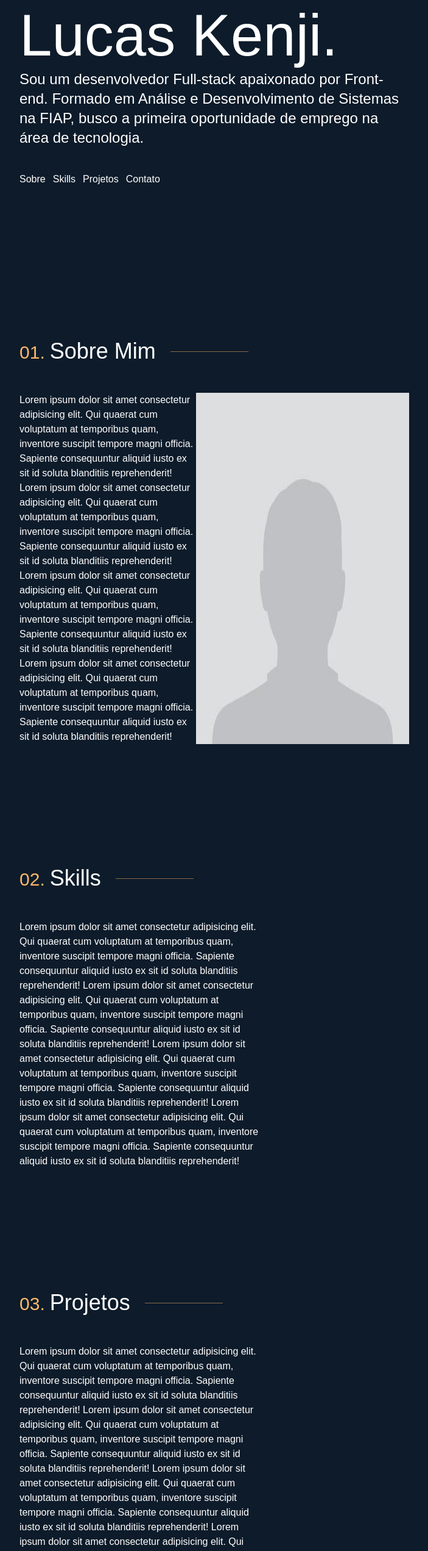
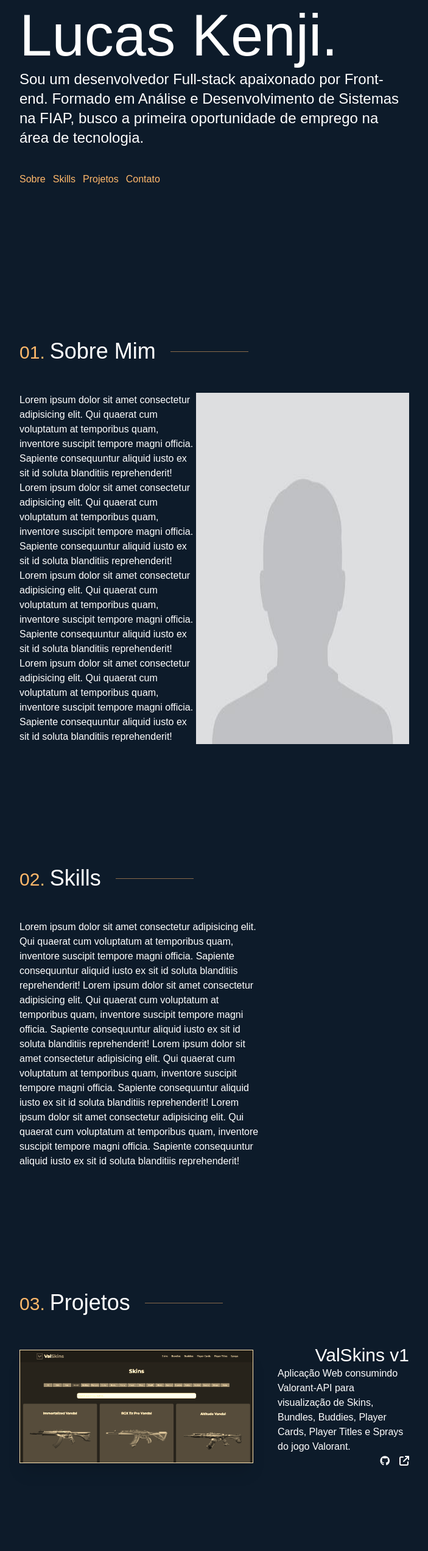
Before and after one commit to dinozindev/portfolio-v2, a React (Vite) app: page / in a window 1280 px wide. Shown: the part 244-2787 px from the top of the page at 61% size, without its empty margins (288-991 px from the left). Built offline with nearby package versions, Linux system fonts and the light colour scheme; a web font is replaced by a local one.

Commit message:
feat: adicionando Curriculo e card para projeto

```diff
--- a/index.html
+++ b/index.html
@@ -9,6 +9,7 @@
   <link rel="preconnect" href="https://fonts.googleapis.com">
   <link rel="preconnect" href="https://fonts.gstatic.com" crossorigin>
   <link href="https://fonts.googleapis.com/css2?family=Stack+Sans+Headline:wght@200..700&display=swap" rel="stylesheet">
+  <script src="https://kit.fontawesome.com/53b40008ec.js" crossorigin="anonymous"></script>
   <title>portfolio</title>
 </head>
 
--- a/src/App.tsx
+++ b/src/App.tsx
@@ -9,15 +9,15 @@ import Skills from "./Components/Skills"
 const App = () => {
   return (
     <>
-      <Header />
       <main>
+        <Header />
         <About />
         <Details />
         <Skills />
         <Projects />
         <Contact />
+        <Footer />
       </main>
-      <Footer />
     </>
   )
 }
--- a/src/Components/About.tsx
+++ b/src/Components/About.tsx
@@ -7,10 +7,10 @@ const About = () => {
                     <h2 className="text-8xl">Lucas Kenji.</h2>
                     <p className="text-2xl">Sou um desenvolvedor Full-stack apaixonado por Front-end. Formado em Análise e Desenvolvimento de Sistemas na FIAP, busco a primeira oportunidade de emprego na área de tecnologia.</p>
                     <div className="flex py-8 gap-3">
-                        <a>Sobre</a>
-                        <a>Skills</a>
-                        <a>Projetos</a>
-                        <a>Contato</a>
+                        <a className="text-orange-300 hover:text-orange-100 cursor-pointer">Sobre</a>
+                        <a className="text-orange-300 hover:text-orange-100 cursor-pointer">Skills</a>
+                        <a className="text-orange-300 hover:text-orange-100 cursor-pointer">Projetos</a>
+                        <a className="text-orange-300 hover:text-orange-100 cursor-pointer">Contato</a>
                     </div>
                 </div>
             </section>
--- a/src/Components/Header.tsx
+++ b/src/Components/Header.tsx
@@ -1,15 +1,17 @@
+import curriculo from "../Curriculo.pdf"
+
 const Header = () => {
     return (
-        <header className="flex flex-row justify-between items-center px-12 py-10 absolute w-full">
+        <header className="flex flex-row justify-between items-center px-12 py-10 fixed w-full">
             <h1 className="text-3xl text-orange-300">dinozindev</h1>
             <div className="flex flex-row justify-end items-center gap-6">
             <a><span className="text-orange-300">01.</span> Sobre Mim</a>
             <a><span className="text-orange-300">02.</span> Skills</a>
             <a><span className="text-orange-300">03.</span> Projetos</a>
             <a><span className="text-orange-300">04.</span> Contato</a>
-            <div className="border-solid rounded-md border p-3 text-orange-300">
+            <a href={curriculo} target="_blank"><div className="border-solid rounded-md border p-3 text-orange-300">
                 Currículo
-            </div>
+            </div></a>
             </div>
         </header>
     )
--- /dev/null
+++ b/src/Components/ProjectWidget.tsx
@@ -0,0 +1,25 @@
+type WidgetProps = {
+  image: string;
+  title: string;
+  description: string;
+  // skills: string[];
+  linkGithub?: string;
+  linkWebsite: string;
+}
+
+const ProjectWidget = ({ image, title, description, linkGithub, linkWebsite } : WidgetProps) => {
+  return (
+    <div className="flex relative justify-between items-center gap-10">
+      <img className="w-3/5 border-orange-300 border shadow-xl sepia saturate-[150%] hue-rotate-[10deg] transition duration-300 hover:sepia-0 hover:hue-rotate-0 cursor-pointer" src={image} alt={title} />
+      <div className="flex flex-col items-end">
+        <h3 className="text-3xl">{title}</h3>
+        <p>{description}</p>
+        <div className="flex gap-4">
+          <a href={linkGithub}><i className="fa-brands fa-github"></i></a>
+          <a href={linkWebsite}><i className="fa-solid fa-arrow-up-right-from-square"></i></a></div>
+      </div>
+    </div>
+  )
+}
+
+export default ProjectWidget
--- a/src/Components/Projects.tsx
+++ b/src/Components/Projects.tsx
@@ -1,4 +1,6 @@
+import ProjectWidget from "./ProjectWidget"
 import SectionHeader from "./SectionHeader"
+import valskins from "../assets/valskins-screenshot.png"
 
 const Projects = () => {
   return (
@@ -7,9 +9,7 @@ const Projects = () => {
                 <div className="flex flex-col w-2/4 gap-4">
                     <SectionHeader number="03" text="Projetos" />
                     <div className="flex justify-between">
-                        <p className="w-5/8 text-md">
-                            Lorem ipsum dolor sit amet consectetur adipisicing elit. Qui quaerat cum voluptatum at temporibus quam, inventore suscipit tempore magni officia. Sapiente consequuntur aliquid iusto ex sit id soluta blanditiis reprehenderit! Lorem ipsum dolor sit amet consectetur adipisicing elit. Qui quaerat cum voluptatum at temporibus quam, inventore suscipit tempore magni officia. Sapiente consequuntur aliquid iusto ex sit id soluta blanditiis reprehenderit! Lorem ipsum dolor sit amet consectetur adipisicing elit. Qui quaerat cum voluptatum at temporibus quam, inventore suscipit tempore magni officia. Sapiente consequuntur aliquid iusto ex sit id soluta blanditiis reprehenderit! Lorem ipsum dolor sit amet consectetur adipisicing elit. Qui quaerat cum voluptatum at temporibus quam, inventore suscipit tempore magni officia. Sapiente consequuntur aliquid iusto ex sit id soluta blanditiis reprehenderit!
-                            </p>
+                        <ProjectWidget image={valskins} title="ValSkins v1" description="Aplicação Web consumindo Valorant-API para visualização de Skins, Bundles, Buddies, Player Cards, Player Titles e Sprays do jogo Valorant."  linkGithub="#" linkWebsite="#" />
                     </div>
                 </div>
             </section>
```
Also changed, not shown: src/assets/valskins-screenshot.png (added), 1 other file (tests, documents, lock files or other folders).
